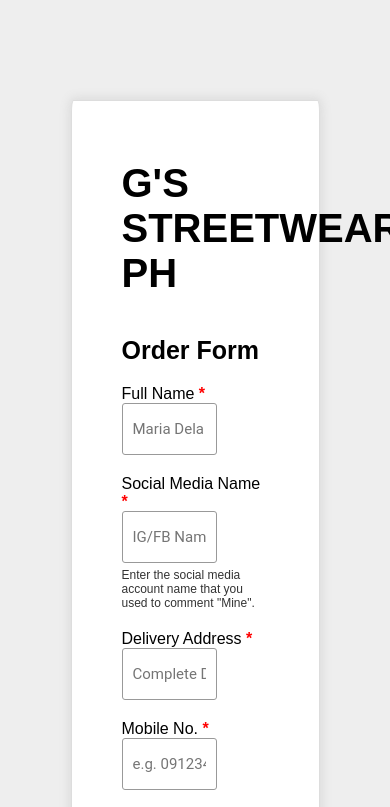
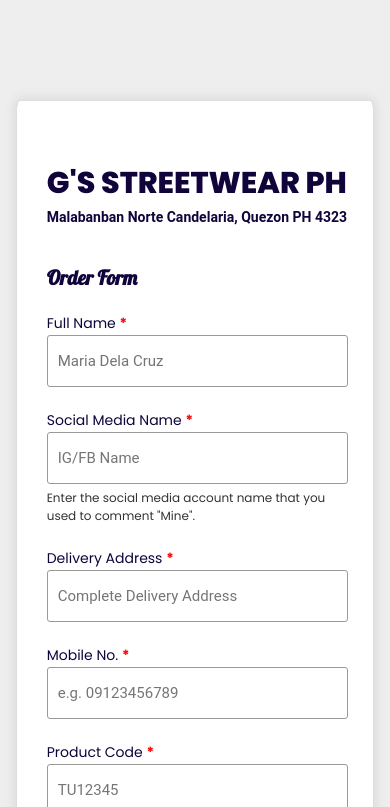
Before and after one commit to order-gstreetwearph/order-gstreetwearph.github.io, a plain HTML site: page index.html in a window 390 px wide. Shown: the top 807 px of the page. Drawn offline with Linux system fonts and the light colour scheme.

Commit message:
Update v1.2
Added date and styles

```diff
--- a/formstyle.css
+++ b/formstyle.css
@@ -8,6 +8,7 @@ form {
     width: 50%;
     margin: auto;
     margin-top: 100px;
+    margin-bottom: 100px;
     padding: 60px 30px 60px 30px;
     border: 1px solid #ddd;
     border-radius: 1%;
@@ -15,18 +16,31 @@ form {
 }
 
 h1,
-.sm-actions__container {
-    margin: 0px 0px 40px 20px;
+h2,
+span,
+label,
+.sm-branding-footer {
+    color: #10043b;
 }
 
 h1 {
+    font-size: 35px;
+    font-weight: 800;
     text-transform: uppercase;
-    font-size: 40px;
+    margin: 30px 0px 0px 20px;
+}
+
+.store-address {
+    font-family: Roboto, Helvetica, Arial, sans-serif;
+    font-size: 16px;
+    font-weight: bold;
+    margin: 3px 0px 40px 20px;
 }
 
 h2 {
+    font-size: 27px;
+    font-family: Lobster, Poppins, Roboto, Arial, sans-serif;
     margin: 0px 0px 10px 20px;
-    font-size: 25px;
 }
 
 input,
@@ -58,6 +72,7 @@ button {
     text-transform: uppercase;
     border: 1px solid #1e90ff;
     border-radius: 5px;
+    margin: 30px 0px 40px 20px;
 }
 
 button:hover {
@@ -76,6 +91,76 @@ button:hover {
     margin-top: 5px;
 }
 
+.sm-branding-footer {
+    font-family: Roboto, Helvetica, Arial, sans-serif;
+    font-size: 14px;
+    font-style: italic;
+    margin: 0px 0px 40px 20px;
+}
+
+
+/* MOBILE */
+
+@media screen and (max-width:1500px) {
+    form {
+        width: 60%;
+        padding: 30px 10px 30px 10px;
+    }
+
+    input,
+    textarea {
+        width: 64%; /* Input width */
+        max-width: 64%; /* Textarea width */
+    }
+}
+
+
+@media screen and (max-width:1200px) {
+    form {
+        width: 70%;
+        padding: 30px 10px 30px 10px;
+    }
+
+    input,
+    textarea {
+        width: 74%; /* Input width */
+        max-width: 74%; /* Textarea width */
+    }
+}
+
+
+@media screen and (max-width:700px) {
+    form {
+        width: 90%;
+        padding: 30px 10px 30px 10px;
+    }
+
+    input,
+    textarea {
+        width: 94%; /* Input width */
+        max-width: 94%; /* Textarea width */
+    }
+
+    h1 {
+        font-size: 30px;
+        margin: 30px 0px 0px 20px;
+    }
+
+    .store-address {
+        font-size: 14px;
+    }
+
+    h2 {
+        font-size: 20px;
+    }
+
+    .sm-field__label {
+        font-size: 14px;
+    }
+  }
+
+
+
 
 /* REMOVE SCROLL INSIDEINPUT FIELD */
 
--- a/index.html
+++ b/index.html
@@ -3,6 +3,10 @@
 <head>
   <meta charset="UTF-8">
   <meta name="viewport" content="width=device-width, initial-scale=1.0">
+  <link rel="preconnect" href="https://fonts.googleapis.com">
+  <link rel="preconnect" href="https://fonts.gstatic.com" crossorigin>
+  <link href="https://fonts.googleapis.com/css2?family=Lobster&display=swap" rel="stylesheet">
+  <link href="https://fonts.googleapis.com/css2?family=Lobster&family=Poppins:ital,wght@0,100;0,200;0,300;0,400;0,500;0,600;0,700;0,800;0,900;1,100;1,200;1,300;1,400;1,500;1,600;1,700;1,800;1,900&display=swap" rel="stylesheet">
   <link rel="stylesheet" type="text/css" href="formstyle.css"/>
   <title>Order Form | G's Streetwear PH</title>
 </head>
@@ -12,7 +16,13 @@
     <div class="sm__form__fields">
 
       <h1>G's Streetwear PH</h1>
+        <div class="store-address">
+          <span>Malabanban Norte</span>
+          <span>Candelaria, Quezon PH 4323</span>
+        </div>
       <h2>Order Form</h2>
+
+      <input type="hidden" class="sm-field__input sm-field__input--hidden" id="sm-field-pmBHzoigxW" name="Date & Time" value="x-sheetmonkey-current-date-time"/>
 
       <div class="sm-field__wrapper">
         <div class="sm-field__wrapper__inside">
@@ -46,7 +56,7 @@
         <div class="sm-field__wrapper__inside">
           <div class="sm-field sm-field--number sm-field--medium">
             <label class="sm-field__label" for="sm-field-HaVx8VntqJ">Mobile No.   <strong style="color:red">*</strong></label></br>
-            <input type="number" class="sm-field__input sm-field__input--url" id="sm-field-HaVx8VntqJ" name="Mobile No." placeholder="e.g. 09123456789" required maxlength="11" required=""/>
+            <input type="number" class="sm-field__input sm-field__input--url" id="sm-field-HaVx8VntqJ" name="Mobile No." placeholder="e.g. 09123456789" required=""/>
           </div>
         </div>
       </div>
@@ -74,6 +84,9 @@
         <button type="submit" class="sm-btn sm-btn--primary">Submit</button>
       </div>
 
+      <div class="sm-branding-footer">
+        <p>Thank you for shopping with G's Streetwear PH!</p>
+      </div>
     </div>
   </form>
 
```
